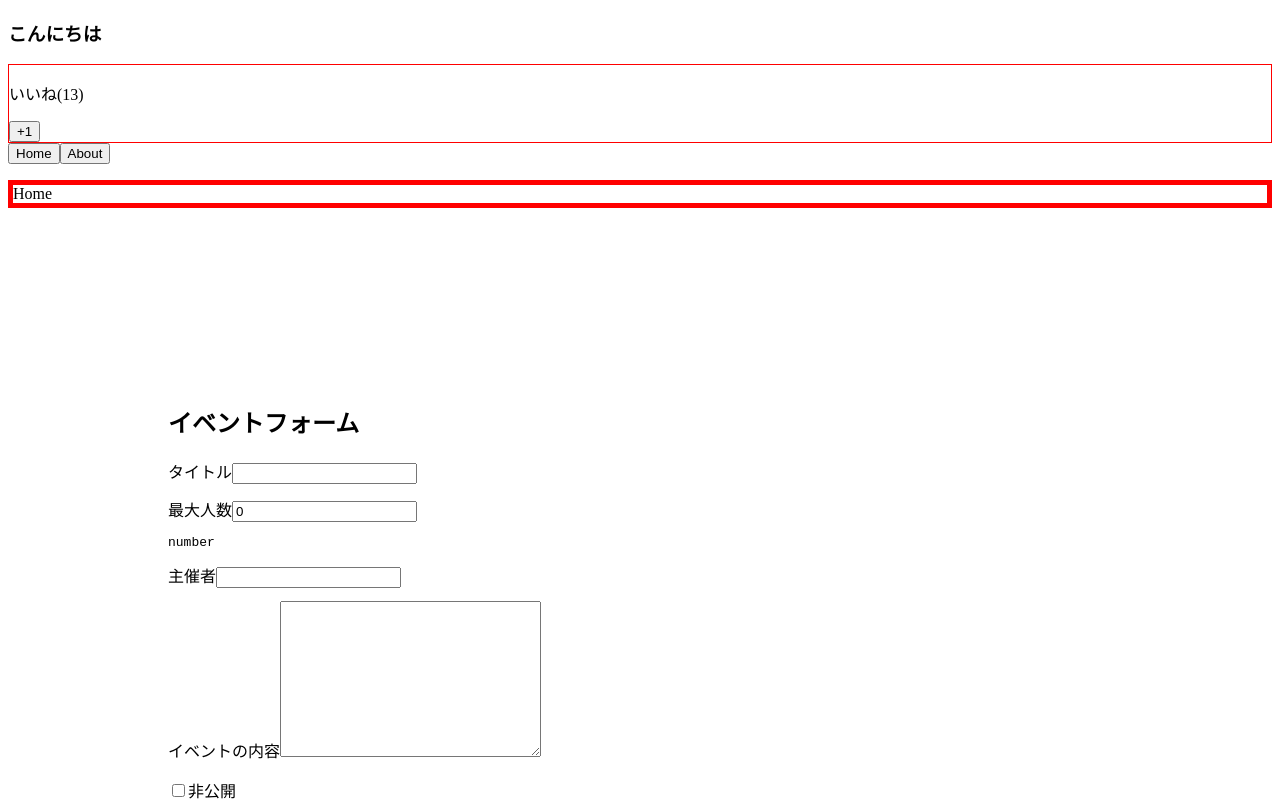
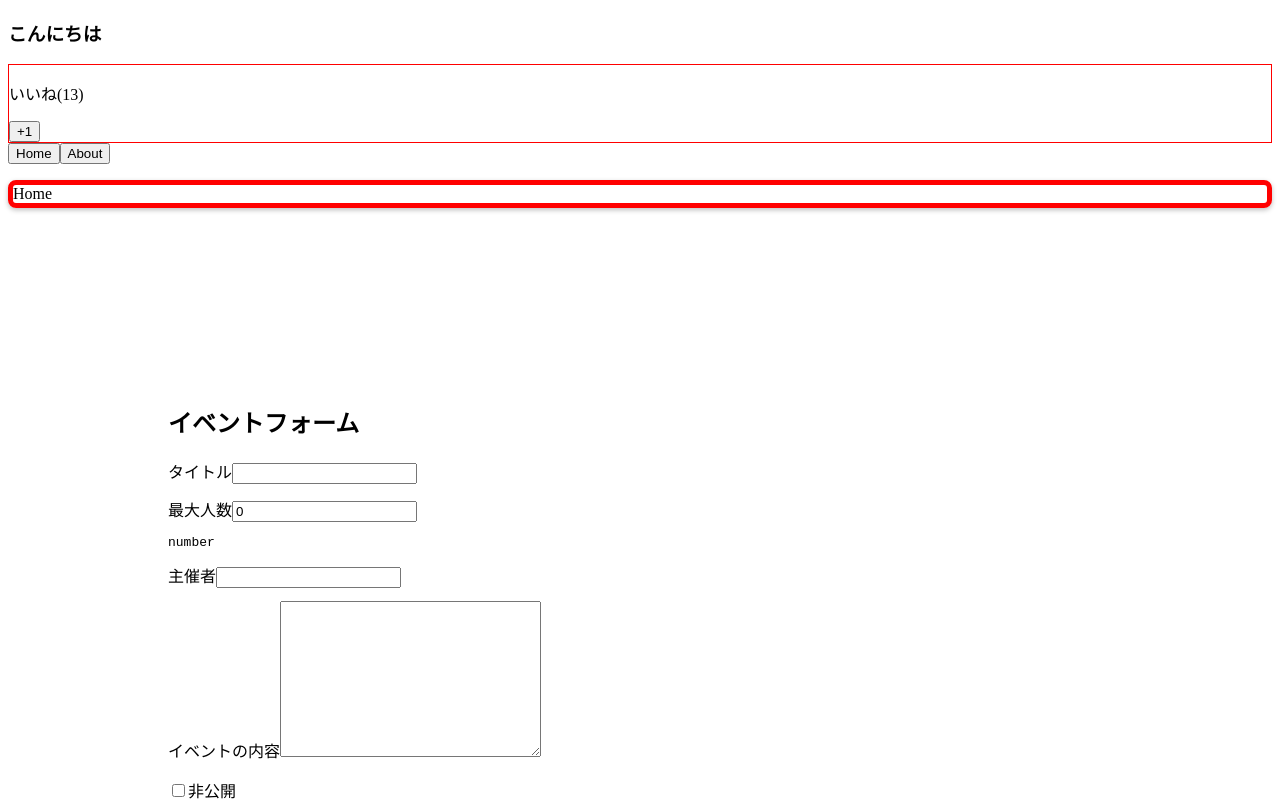
Before and after one commit to Yasunori-aloha/Vuejs-training, a Vue app in the folder vuejs-training-project/: page / in a window 1280 px wide. Shown: the top 801 px of the page. Built offline with nearby package versions, Linux system fonts and the light colour scheme.

Commit message:
カスタムディレクティブの'引数'と'修飾子'の使用方法

```diff
--- a/vuejs-training-project/src/components/Home.vue
+++ b/vuejs-training-project/src/components/Home.vue
@@ -1,4 +1,4 @@
 <template>
   <!-- データをオブジェクトの中に格納することで、複数データを受け渡すことができる。 -->
-  <p v-border="{width: '5px', color: 'red'}">Home</p>
+  <p v-border:solid.round.shadow="{width: '5px', color: 'red'}">Home</p>
 </template>
--- a/vuejs-training-project/src/main.js
+++ b/vuejs-training-project/src/main.js
@@ -8,11 +8,20 @@ Vue.config.productionTip = false;
 Vue.component('LikeNumber', LikeNumber);
 // 'bind'と'update'をよく使用する為、関数を記述することでその2つのフック関数を1つのコードにまとめることができる。
 Vue.directive('border', function(el, binding) {
-  el.style.border = '2px solid black';
+  // el.style.border = '2px solid black';
   // 'binding'の'value'の中にカスタムディレクティブに受け渡した値が入っている。
-  console.log(binding);
+  // console.log(binding);
   el.style.borderWidth = binding.value.width;
   el.style.borderColor = binding.value.color;
+  // 'Argment(引数)'という意味の'arg'を使用することで、カスタムディレクティブの引数を受け取ることができる。
+  el.style.borderStyle = binding.arg
+  // '.round'という修飾子があればボーダーの角を丸める処理をする。
+  if (binding.modifiers.round) {
+    el.style.borderRadius = '0.5rem'
+  }
+  if (binding.modifiers.shadow) {
+    el.style.boxShadow = '0 2px 5px rgba(0, 0, 0, 0.26)';
+  }
 })
 // Vue.directive('border', {
 //   bind(el, binding, vnode) {
```
